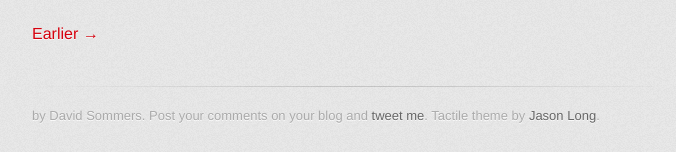
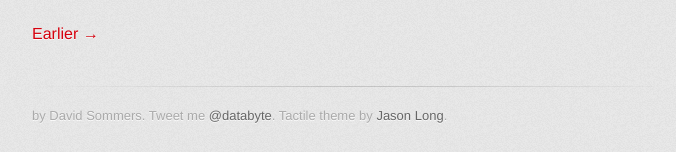
Before and after one commit to databyte/databyte.github.com, a Jekyll site: the page built from index.html, in a window 1280 px wide and 900 px high, scrolled down 1536 px. Shown: the part 745-897 px from the top of the window, without its empty margins (298-974 px from the left). Built offline with Jekyll 4.4.1, drawn with Linux system fonts in a browser that asks for light colours; some web fonts are replaced; Markdown is read by kramdown in place of the engine named in the settings; the list of posts is cut into pages by our own code.

Commit message:
changed footer

```diff
--- a/_layouts/default.html
+++ b/_layouts/default.html
@@ -30,7 +30,7 @@
         </section>
 
         <footer>
-          by David Sommers. Post your comments on your blog and <a href="https://twitter.com/databyte">tweet me</a>. Tactile theme by <a href="http://twitter.com/jasonlong">Jason Long</a>.
+          by David Sommers. Tweet me <a href="https://twitter.com/databyte">@databyte</a>. Tactile theme by <a href="http://twitter.com/jasonlong">Jason Long</a>.
         </footer>
       </div>
     </div>
```
